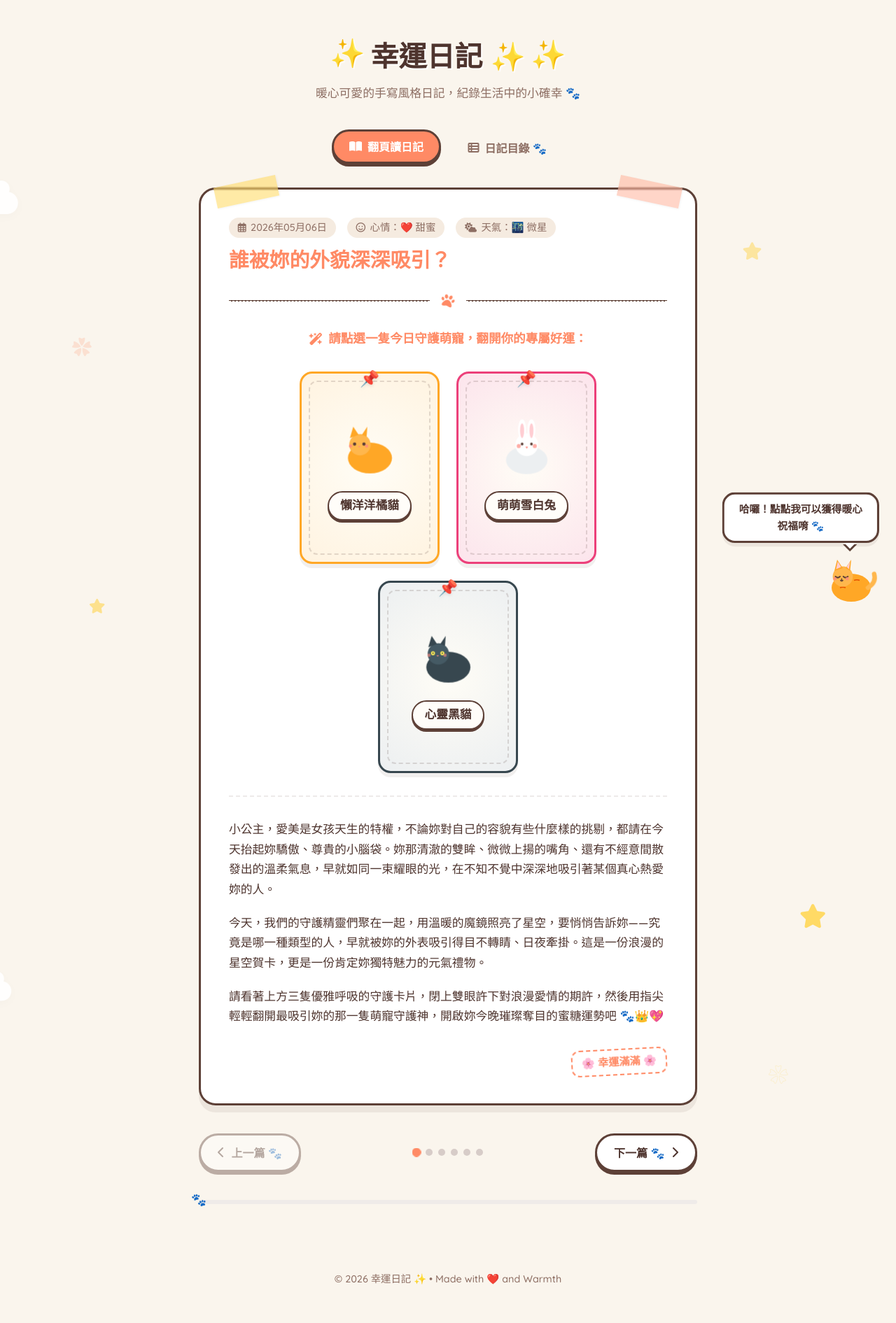
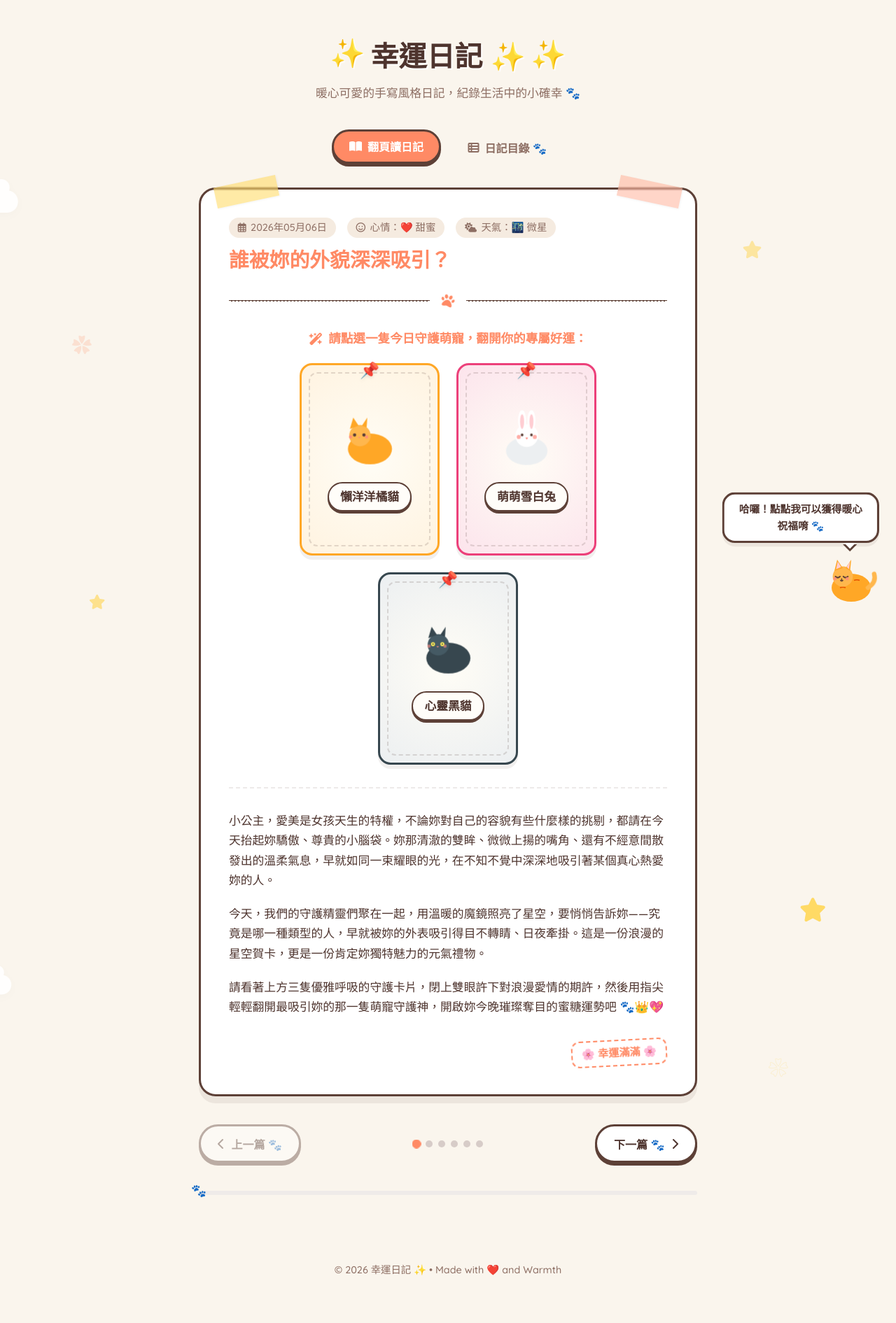
Before and after one commit to toydogcat/ai-lucky, a Jekyll site: the page built from index.html, in a window 1280 px wide. Shown: the whole page at 70% size. Built offline with Jekyll 4.4.1, drawn with Linux system fonts in a browser that asks for light colours; comment, search, counter and statistics services are not loaded.

Commit message:
style: adjust card layout margins and ensure hidden cards fully collapse

```diff
--- a/assets/css/style.css
+++ b/assets/css/style.css
@@ -732,7 +732,7 @@
   flex-wrap: wrap;
   gap: 1.5rem;
   perspective: 1000px; /* Essential for 3D flip */
-  margin: 2rem 0;
+  margin: 1rem 0 1.5rem 0; /* Reduced top margin to remove extra whitespace */
   min-height: 290px;
 }
 
@@ -751,8 +751,11 @@
   opacity: 0 !important;
   transform: scale(0) translateY(50px) !important;
   width: 0 !important;
+  height: 0 !important; /* Collapse height to prevent ghost vertical spacing */
+  padding: 0 !important; /* Remove any padding during shrink */
   margin: 0 !important;
   pointer-events: none !important;
+  overflow: hidden; /* Hide any overflow elements during collapse */
 }
 
 /* Expanding selected card to be big and majestic! */
```
